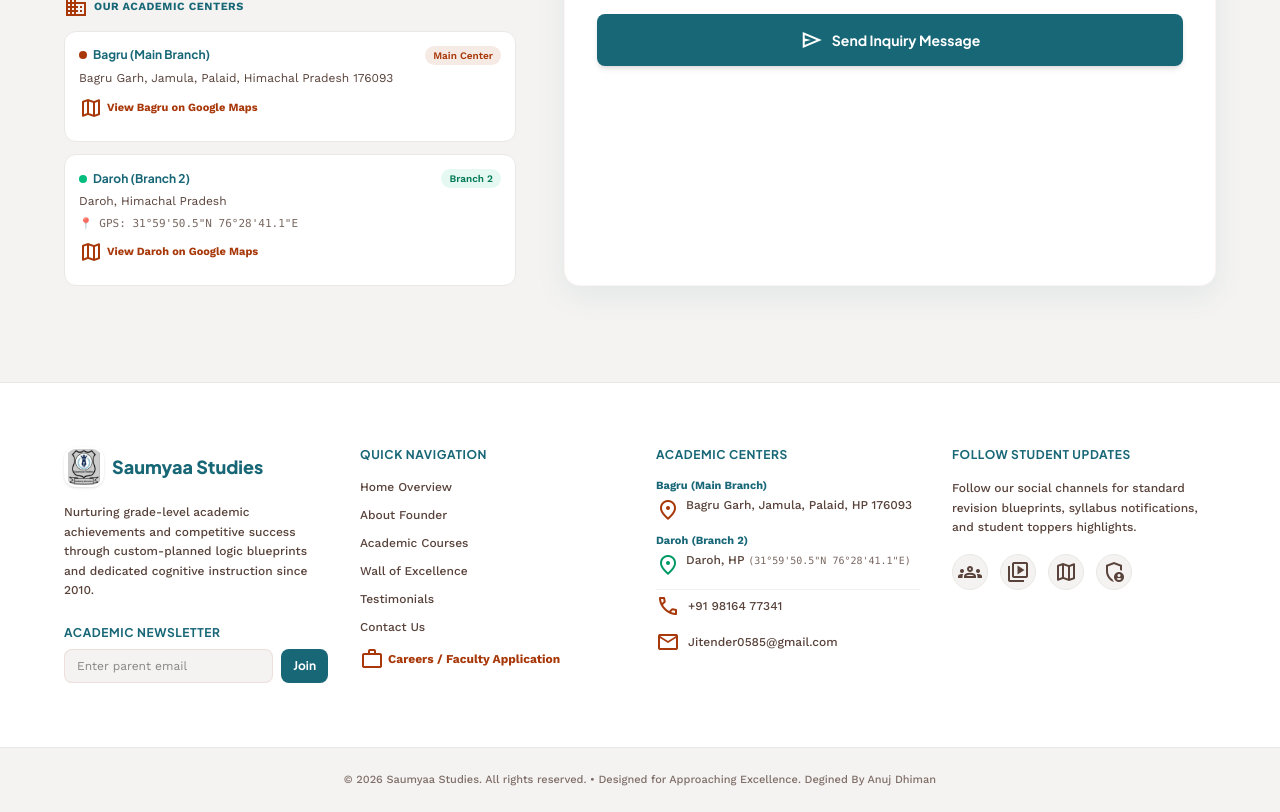
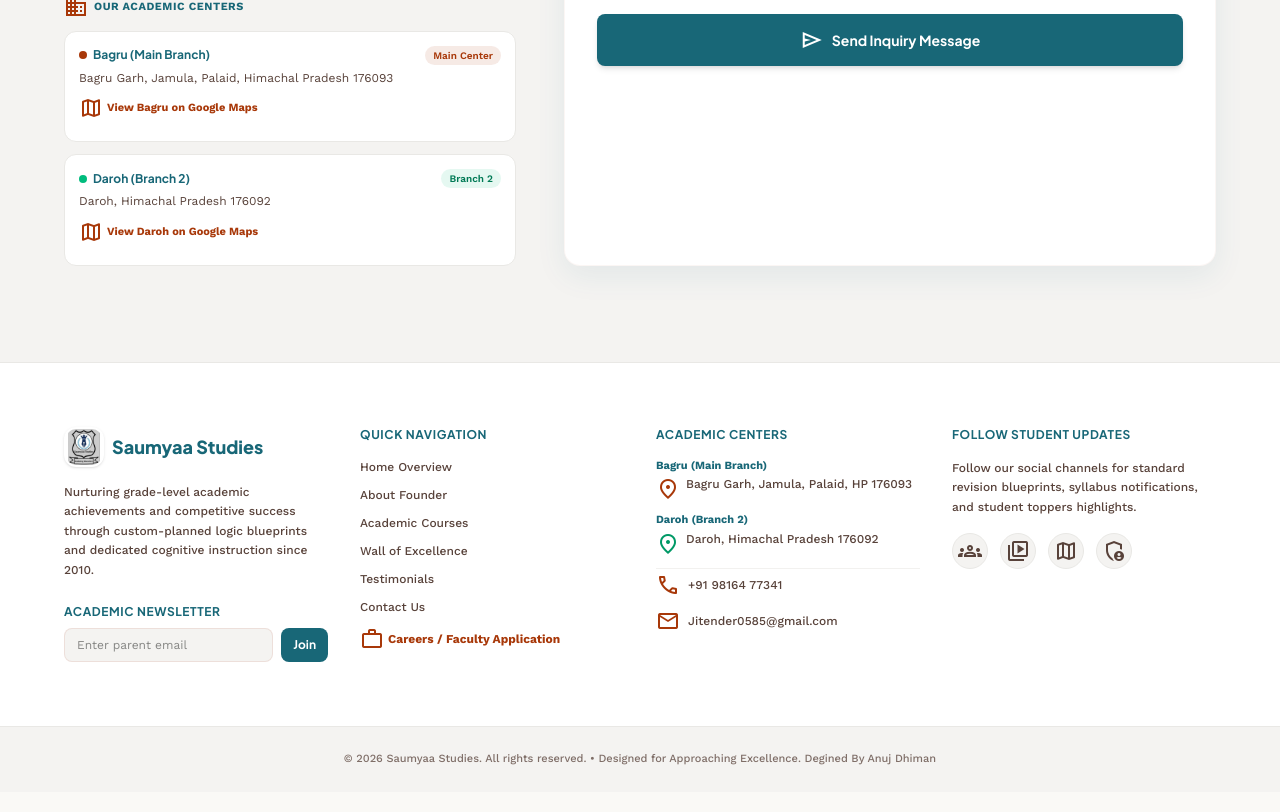
Before and after one commit to anujdhiman18/Samuyaaa, a React (Vite) app: page / in a window 1280 px wide. Shown: the part 8282-9094 px from the top of the page. Built offline with nearby package versions, Linux system fonts and the light colour scheme; no server answers; the database is empty.

Commit message:
Format Daroh branch address as 'Daroh, Himachal Pradesh 176092' matching Bagru style

```diff
--- a/src/components/Content.jsx
+++ b/src/components/Content.jsx
@@ -159,11 +159,8 @@
                           Branch 2
                         </span>
                       </div>
-                      <p className="text-xs text-on-surface-variant leading-relaxed mb-1">
-                        Daroh, Himachal Pradesh
-                      </p>
-                      <p className="text-[11px] text-on-surface-variant/80 font-mono mb-2">
-                        📍 GPS: 31°59'50.5"N 76°28'41.1"E
+                      <p className="text-xs text-on-surface-variant leading-relaxed mb-2">
+                        Daroh, Himachal Pradesh 176092
                       </p>
                       <a
                         href="https://www.google.com/maps/search/?api=1&query=31.997361,76.478083"
--- a/src/components/Footer.jsx
+++ b/src/components/Footer.jsx
@@ -100,7 +100,7 @@
               <p className="font-bold text-secondary text-[11px] mb-0.5">Daroh (Branch 2)</p>
               <p className="flex items-start gap-1.5 leading-relaxed">
                 <span className="material-symbols-outlined text-[14px] text-emerald-600 mt-0.5 shrink-0">location_on</span>
-                <span>Daroh, HP <span className="font-mono text-[10px] opacity-80">(31°59'50.5"N 76°28'41.1"E)</span></span>
+                <span>Daroh, Himachal Pradesh 176092</span>
               </p>
             </div>
             <p className="flex items-center gap-2 pt-1 border-t border-surface-container-high/60">
--- a/src/data.js
+++ b/src/data.js
@@ -161,8 +161,8 @@
     id: 'daroh',
     name: 'Daroh (Branch 2)',
     shortName: 'Daroh Branch',
-    address: 'Daroh, Himachal Pradesh (GPS: 31°59\'50.5"N 76°28\'41.1"E)',
-    coordinates: '31°59\'50.5"N 76°28\'41.1"E',
+    address: 'Daroh, Himachal Pradesh 176092',
+    coordinates: 'Daroh, HP',
     mapUrl: 'https://www.google.com/maps/search/?api=1&query=31.997361,76.478083',
     phone: '+91 98164 77341',
     isMain: false,
```
